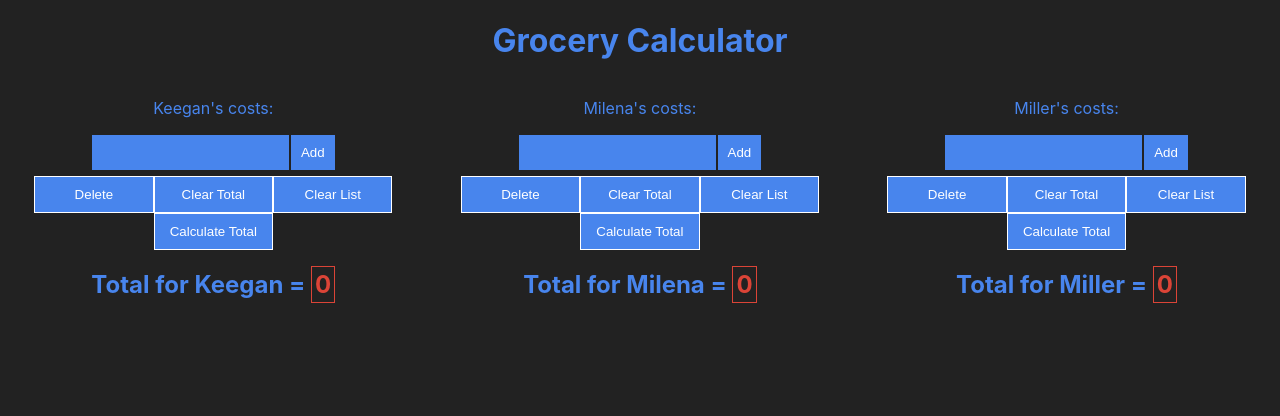
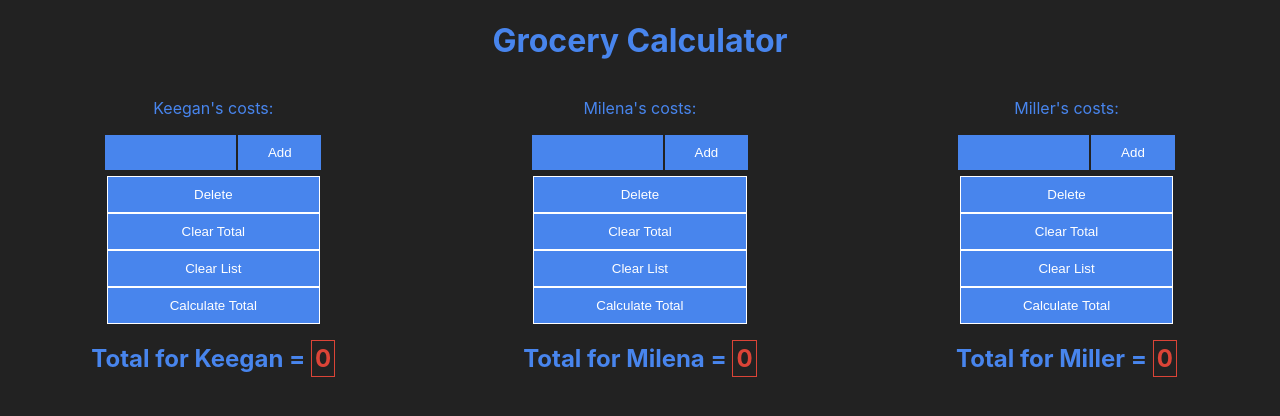
Before and after one commit to KeeganCK/groceryCalculator, a React (Create React App) app: page / in a window 1280 px wide. Shown: the top 416 px of the page. Built offline with nearby package versions, Linux system fonts and the light colour scheme.

Commit message:
changed theme again

```diff
--- a/src/Components/Person.css
+++ b/src/Components/Person.css
@@ -21,6 +21,7 @@
 	background-color: #4885ed;
 	color: white;
 	border: 1px solid #222222;
+	width: 26%;
 }
 
 .add {
@@ -29,6 +30,7 @@
 	padding: 10px;
 	background-color: #4885ed;
 	color: white;
+	width: 20%;
 }
 
 .add:hover {
@@ -40,6 +42,7 @@
 
 .calculate {
 	margin-top: 0px;
+	margin-bottom: 0px;
 }
 
 .calc {
@@ -47,7 +50,7 @@
 	border: 1px solid white;
 	background-color: #4885ed;
 	color: white;
-	width: 28%;
+	width: 50%;
 }
 
 .calc:hover {
--- a/src/Components/Person.js
+++ b/src/Components/Person.js
@@ -100,14 +100,20 @@ const HookPerson = (props) => {
 				<input type="text" className="input" value={totalState.value} onChange={changeHandler} onKeyDown={keyHandler}/>
 				<button type="submit" className="add" onClick={addItem}>Add</button>
 			</p>
-			<button className="calc" onClick={deleteItem}>Delete</button>
-			<button className="calc" onClick={clear}>Clear Total</button>
-			<button className="calc" onClick={emptyList}>Clear List</button>
+			<p className="calculate"><button className="calc" onClick={deleteItem}>Delete</button></p>
+			<p className="calculate"><button className="calc" onClick={clear}>Clear Total</button></p>
+			<p className="calculate"><button className="calc" onClick={emptyList}>Clear List</button></p>
 			<p className="calculate"><button className="calc" onClick={calculate}>Calculate Total</button></p>
+
 			<h2 className="total">Total for {props.name} = <span className="number">{totalState.total} </span></h2>
 		</div>
 	);
 }
 
+// <button className="calc" onClick={deleteItem}>Delete</button>
+// <button className="calc" onClick={clear}>Clear Total</button>
+// <button className="calc" onClick={emptyList}>Clear List</button>
+// <p className="calculate"><button className="calc" onClick={calculate}>Calculate Total</button></p>
+
 
 export default HookPerson;
```
